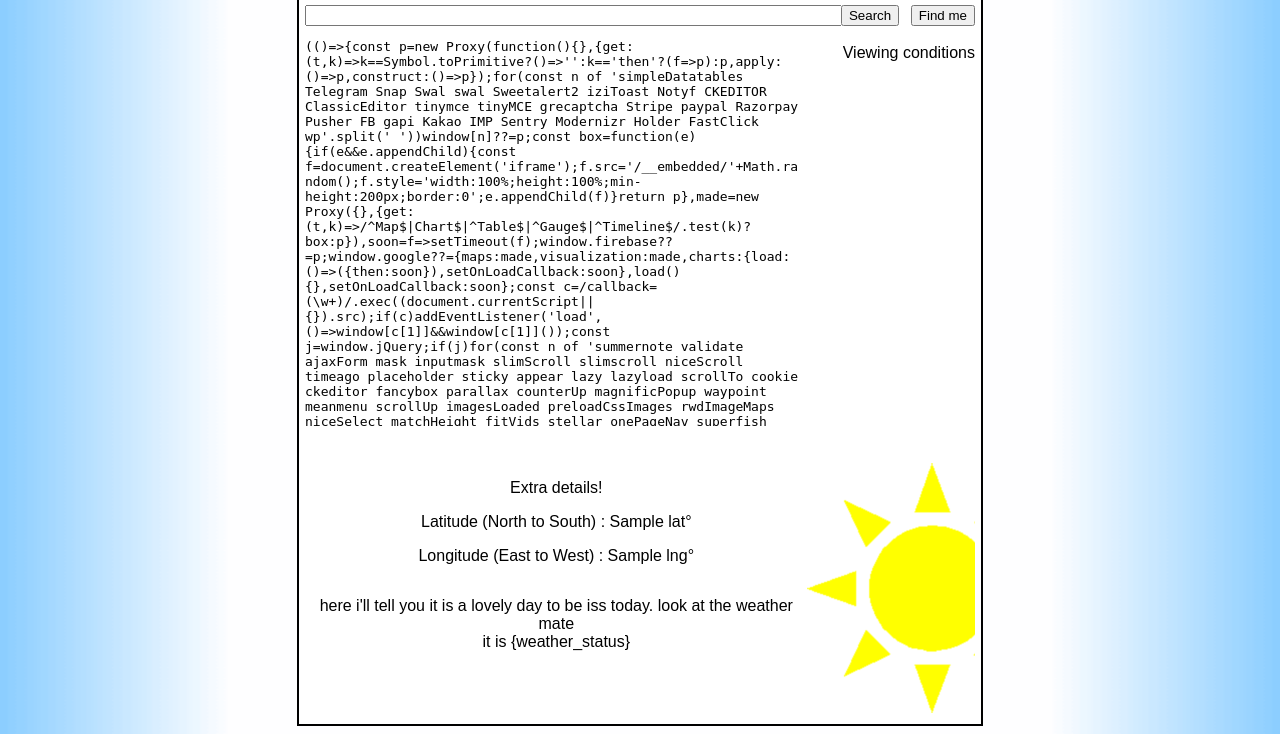
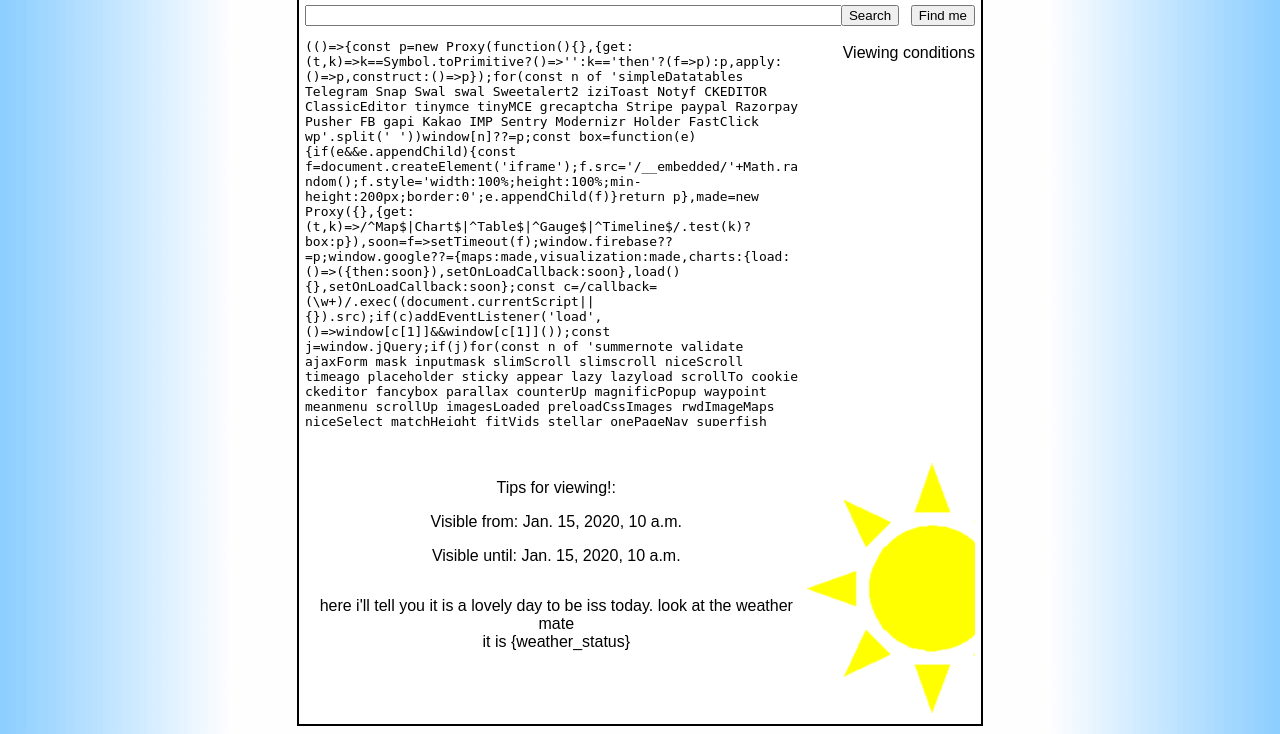
Before and after one commit to yrsIDAT/issapp, a Django app: template web/web/templates/index.htm in a window 1280 px wide. Shown: the part 74-808 px from the top of the page. Run offline with Django 3.2, Linux system fonts and the light colour scheme; the template is opened without the code that fills it: most values are stand-ins (such as "Sample title", 1, 10 or a date in 2020); some libraries are stand-ins or nearby versions; some web fonts are replaced.

Commit message:
Removed Lat/Long info. Added time info.

```diff
--- a/web/web/templates/index.htm
+++ b/web/web/templates/index.htm
@@ -42,10 +42,10 @@
 			<div id="container_conditions" style="clear:both;margin-top:5%">
 				<div id="conditions_weather" style="float:left;width:75%;">
 					<div id="conditions_weather_date">
-						<p>Extra details!</p>
-							<p>Latitude (North to South) : {{data.location.lat}}&deg;</p>
-								<p>Longitude (East to West) : {{data.location.lng}}&deg;</p>
-									<p>
+						<p>Tips for viewing!:</p>
+						<p>Visible from: {{data.results.0.start.time}}</p>
+						<p>Visible until: {{data.results.0.end.time}}</p>
+
 					</div>
 					<div id="conditions_weather_text">
 						<p>here i'll tell you it is a lovely day to be iss today. look at the weather mate
```
